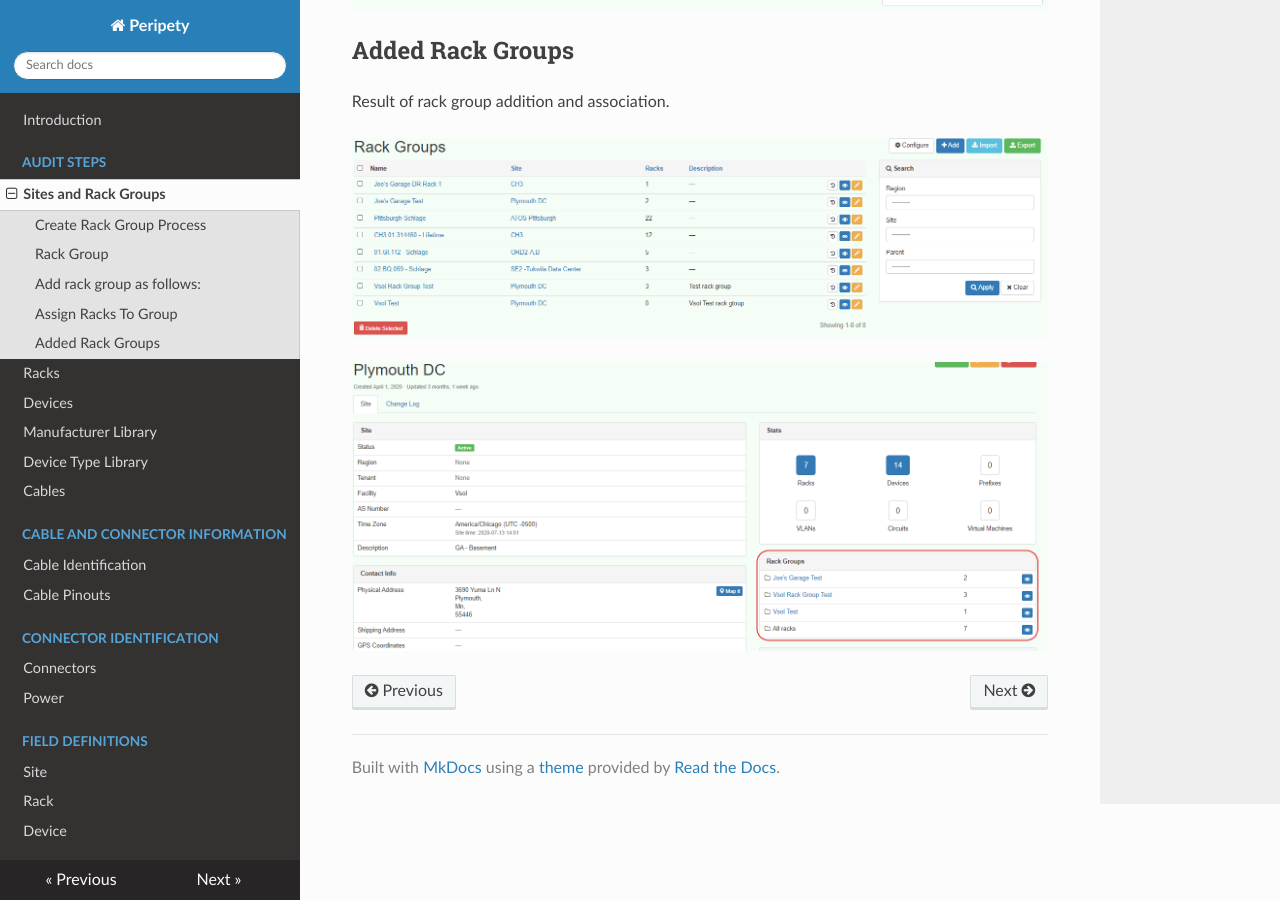
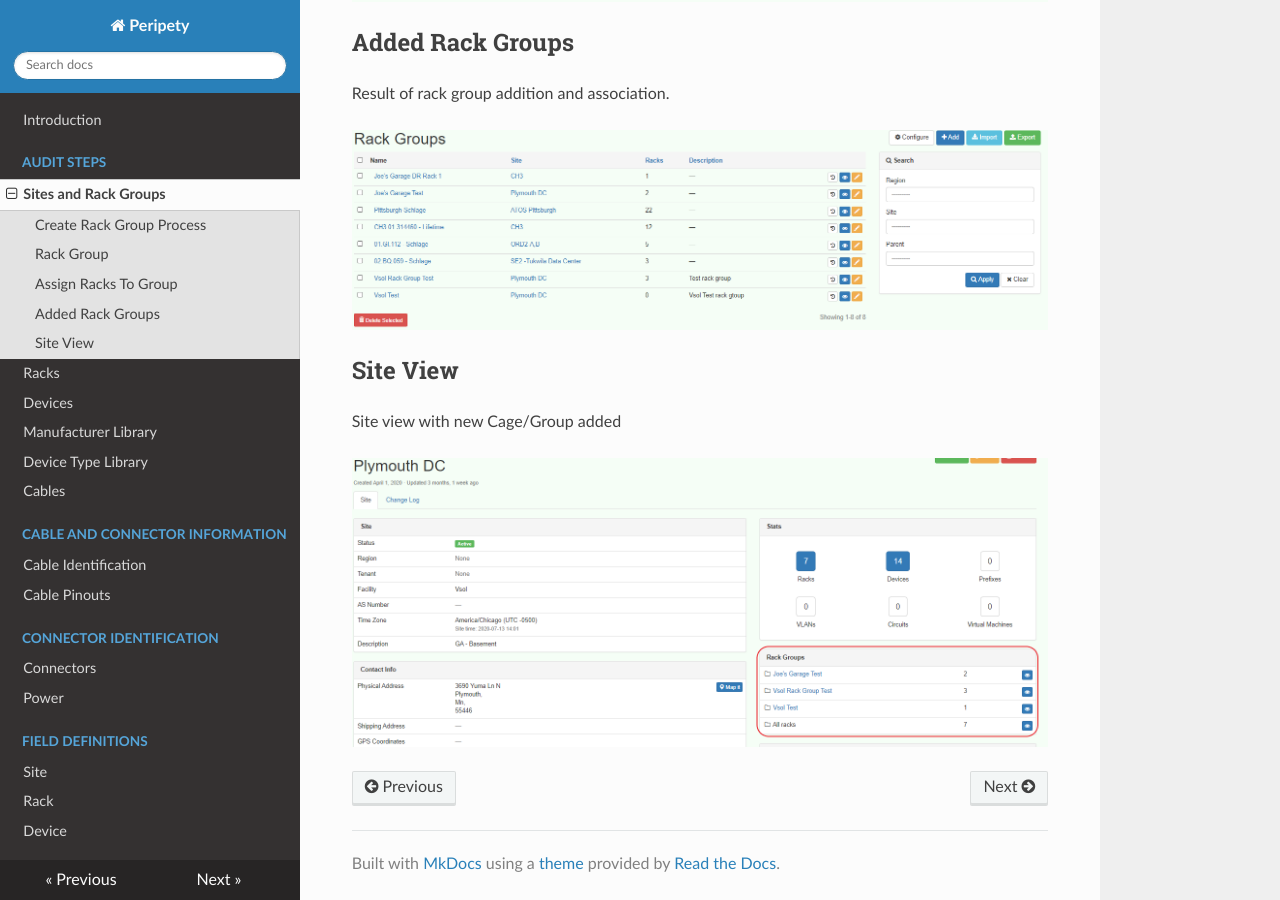
Before and after one commit to gadler01/peripety-docs, an MkDocs documentation site: the page built from docs/audit-steps/sitegroup.md, in a window 1280 px wide and 900 px high, scrolled down 1737 px. Built offline with MkDocs 1.6.1, drawn with Linux system fonts in a browser that asks for light colours; nearby versions of some CDN libraries; old or Windows-style settings are respelled for this version of MkDocs.

Commit message:
Update sitegroup.md

```diff
--- a/docs/audit-steps/sitegroup.md
+++ b/docs/audit-steps/sitegroup.md
@@ -3,16 +3,18 @@
 Sites are data center facilities which are often multi-tenanted.  Tenants are often separated into physical security cages, or rack groups. In peripety, this requires the site be set up as a parent with the various tenant facilities identified either by a unique facility, cage, or rack ID. These are represented as Rack Groups and are assigned to the appropriate tenant.
 
 ## Create Rack Group Process
+
 ![Create Rack Group](../img/crrkgp.png "Create Rack Group")
 
 ## Rack Group
 ![View Rack Group](../img/rg.png "View Rack Group")
 
-## Add rack group as follows:
+Add rack group as follows:
 
 ![Action to add group](../img/addgrpaction.png "Adding a Rack Group")
 
 ## Assign Racks To Group
+
 Add existing racks to groups. If this is initial site setup racks can be added to the newly created group by clicking the Add or Import buttons and supplying the approriate infrmation.  If the racks already exist, they need to be assigned to the group by editing their group assignment.
 
 ![Add Rack to Group](../img/assignracks.png "Add racks to groups")
@@ -23,4 +25,8 @@ Result of rack group addition and association.
 
 ![Rack roup Added](../img/rgadded.png "Added")
 
+## Site View
+
+Site view with new Cage/Group added
+
 ![Addition complete](../img/rgcomplete.png "Addition complete")
```
